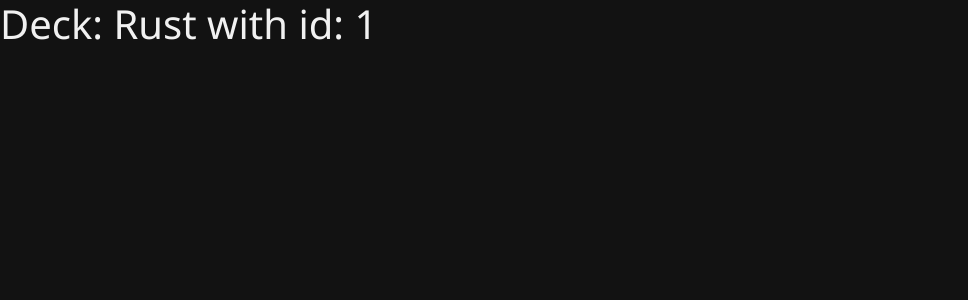
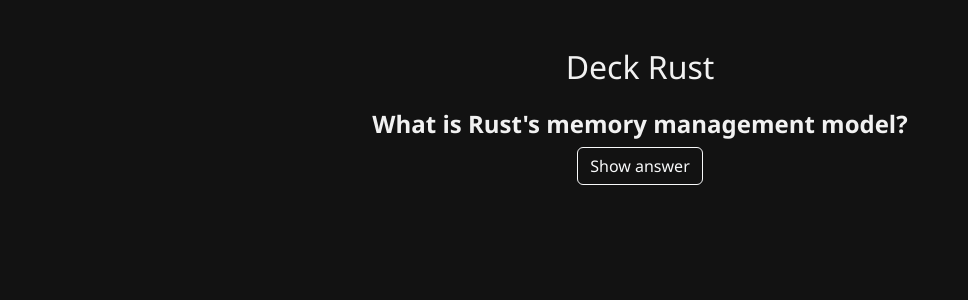
Before and after one commit to Nubzzin/Anky-my-frontend, a React (Vite) app: page /1 in a window 1280 px wide. Shown: the top 300 px of the page, without its empty margins (0-968 px from the left). Built offline with nearby package versions, Linux system fonts and the light colour scheme.

Commit message:
Add deckpage

```diff
--- a/src/pages/Dashboard.tsx
+++ b/src/pages/Dashboard.tsx
@@ -1,14 +1,10 @@
 import { Link } from "react-router-dom";
 import Card from "../components/Card";
-import { getDecks } from "../services/api";
-
-const decks = getDecks();
+import { getDecks, totalCards } from "../services/api";
 
 export default function Dashboard() {
-    let totalCards = 0;
-    for (const deck of decks) {
-        totalCards += deck.cards.length;
-    }
+    const decks = getDecks();
+    const tCards = totalCards();
 
     return (
         <>
@@ -21,7 +17,7 @@ export default function Dashboard() {
                         <div className="card p-4 shadow-sm">
                             <h5 className="card-title">Today's Reviews</h5>
                             <p className="card-text">
-                                You have <strong>{totalCards} cards</strong> to
+                                You have <strong>{tCards} cards</strong> to
                                 review across{" "}
                                 <strong>{decks.length} decks</strong>.
                             </p>
--- a/src/pages/DeckPage.tsx
+++ b/src/pages/DeckPage.tsx
@@ -1,15 +1,135 @@
-import { useParams } from "react-router-dom";
+import { Link, useParams } from "react-router-dom";
 import { getDeck } from "../services/api";
+import { useEffect, useState } from "react";
 
 export default function DeckPage() {
-    const { id } = useParams();
-    const deck = getDeck(Number(id));
+    const [index, setIndex] = useState(0);
+    const [flip, setFlip] = useState(false);
+
+    let deck;
+    {
+        const { id } = useParams();
+        deck = getDeck(Number(id));
+        if (!deck) {
+            return <div>Deck not found</div>;
+        }
+    }
+
+    const handleFlip = () => {
+        setFlip(!flip);
+    };
+
+    const handleStruggle = (n: number) => {
+        deck.cards[index].struggle = n;
+        setIndex(index + 1);
+        setFlip(false);
+        if (
+            deck.cards[index].struggle !== 0 &&
+            deck.cards[index].seenToday === false
+        ) {
+            deck.cards[index].seenToday = true;
+            deck.cards.push(deck.cards[index]);
+        } else {
+            deck.cards[index].seenToday = true;
+        }
+
+        switch (deck.cards[index].struggle) {
+            case 0:
+                deck.cards[index].days = 8;
+                break;
+            case 1:
+                deck.cards[index].days = 3;
+                break;
+            case 2:
+                deck.cards[index].days = 1;
+                break;
+            case 3:
+                deck.cards[index].days = 1;
+                break;
+        }
+
+        if (index === deck.cards.length - 1) {
+            clean(deck);
+            console.log(deck.cards);
+        }
+    };
+
+    const clean = (deck) => {
+        // TODO: DEBUG ONLY
+        deck.cards.forEach((card) => {
+            if (card.seenToday) {
+                card.seenToday = false;
+            }
+        });
+        while (deck.cards.length > deck.size) {
+            deck.cards.shift();
+        }
+    };
 
     return (
-        <div>
-            <h1>
-                Deck: {deck.name} with id: {id}
-            </h1>
+        <div className="container text-center py-5">
+            <h2 className="mb-4">Deck {deck.name}</h2>
+
+            {deck.cards.length > index ? (
+                !flip ? (
+                    <div className="mb-4">
+                        <h4>
+                            <strong>{deck.cards[index].front}</strong>
+                        </h4>
+                        <button
+                            className="btn btn-outline-light"
+                            onClick={handleFlip}
+                        >
+                            Show answer
+                        </button>
+                    </div>
+                ) : (
+                    <>
+                        <div className="mb-4">
+                            <h4>
+                                <strong>{deck.cards[index].front}</strong>
+                            </h4>
+                        </div>
+                        <hr className="mb-4" />
+                        <div className="mb-4">
+                            <h5>{deck.cards[index].back}</h5>
+                        </div>
+
+                        <button
+                            className="btn btn-outline-light"
+                            onClick={() => handleStruggle(3)}
+                        >
+                            Again
+                        </button>
+                        <button
+                            className="btn btn-outline-light"
+                            onClick={() => handleStruggle(2)}
+                        >
+                            Hard
+                        </button>
+                        <button
+                            className="btn btn-outline-light"
+                            onClick={() => handleStruggle(1)}
+                        >
+                            Good
+                        </button>
+                        <button
+                            className="btn btn-outline-light"
+                            onClick={() => handleStruggle(0)}
+                        >
+                            Easy
+                        </button>
+                    </>
+                )
+            ) : (
+                <>
+                    <h3>Finished</h3>
+                    <Link to="/" className="btn btn-outline-light">
+                        Return
+                    </Link>
+                    {console.log(deck.cards)}
+                </>
+            )}
         </div>
     );
 }
--- a/src/pages/Reviews.tsx
+++ b/src/pages/Reviews.tsx
@@ -1,8 +1,13 @@
+import { Link } from "react-router-dom";
+
 export default function Reviews() {
     return (
         <div>
             <h1>Reviews</h1>
             <p>This is the reviews page.</p>
+            <Link to="/" className="btn btn-accent">
+                Home
+            </Link>
         </div>
     );
 }
--- a/src/services/api.ts
+++ b/src/services/api.ts
@@ -3,37 +3,113 @@ const decks = [
         id: 1,
         name: "Rust",
         cards: [
-            { id: 1, front: "Front 1", back: "Back 1" },
-            { id: 2, front: "Front 2", back: "Back 2" },
-            { id: 3, front: "Front 3", back: "Back 3" },
+            {
+                id: 1,
+                front: "What is Rust's memory management model?",
+                back: "Ownership system with borrowing rules and no garbage collector",
+                struggle: 0,
+                days: 0,
+                seenToday: false,
+            },
+            {
+                id: 2,
+                front: "What is the keyword for declaring a variable in Rust?",
+                back: "let",
+                struggle: 0,
+                days: 0,
+                seenToday: false,
+            },
+            {
+                id: 3,
+                front: "What does the '?' operator do in Rust?",
+                back: "It's a shorthand for error propagation, returning early if an error occurs",
+                struggle: 0,
+                days: 0,
+                seenToday: false,
+            },
         ],
         dueToday: 3,
+        size: 3,
     },
     {
         id: 2,
         name: "Russo",
         cards: [
-            { id: 1, front: "Front 1", back: "Back 1" },
-            { id: 2, front: "Front 2", back: "Back 2" },
+            {
+                id: 1,
+                front: "How do you say 'hello' in Russian?",
+                back: "Привет (Privet)",
+                struggle: 0,
+                days: 0,
+                seenToday: false,
+            },
+            {
+                id: 2,
+                front: "What is the capital of Russia?",
+                back: "Moscow (Москва)",
+                struggle: 0,
+                days: 0,
+                seenToday: false,
+            },
         ],
         dueToday: 1,
+        size: 2,
     },
     {
         id: 3,
         name: "C++",
         cards: [
-            { id: 1, front: "Front 1", back: "Back 1" },
-            { id: 2, front: "Front 2", back: "Back 2" },
-            { id: 3, front: "Front 3", back: "Back 3" },
-            { id: 4, front: "Front 4", back: "Back 4" },
+            {
+                id: 1,
+                front: "What is a pointer in C++?",
+                back: "A variable that stores the memory address of another variable",
+                struggle: 0,
+                days: 0,
+                seenToday: false,
+            },
+            {
+                id: 2,
+                front: "What is the difference between stack and heap memory in C++?",
+                back: "Stack is used for static memory allocation and heap for dynamic memory allocation",
+                struggle: 0,
+                days: 0,
+                seenToday: false,
+            },
+            {
+                id: 3,
+                front: "What is a virtual function in C++?",
+                back: "A function that can be overridden in derived classes, enabling polymorphism",
+                struggle: 0,
+                days: 0,
+                seenToday: false,
+            },
+            {
+                id: 4,
+                front: "What does 'const' keyword mean for a method in C++?",
+                back: "It indicates the method won't modify any member variables of the class",
+                struggle: 0,
+                days: 0,
+                seenToday: false,
+            },
         ],
         dueToday: 3,
+        size: 4,
     },
     {
         id: 4,
         name: "Java",
-        cards: [{ id: 1, front: "Front 1", back: "Back 1" }],
+        cards: [
+            {
+                id: 1,
+                front: "What is the difference between JDK, JRE, and JVM?",
+                back: "JDK (Java Development Kit) includes development tools, JRE (Java Runtime Environment) is needed to run Java applications, and JVM (Java Virtual Machine) executes Java bytecode",
+                struggle: 0,
+                days: 0,
+                seenToday: false,
+            },
+        ],
         dueToday: 1,
+        size: 1,
     },
 ];
 
@@ -44,3 +120,7 @@ export function getDecks() {
 export function getDeck(id: number) {
     return decks.find((deck) => deck.id === id);
 }
+
+export function totalCards() {
+    return decks.reduce((total, deck) => total + deck.cards.length, 0);
+}
```
